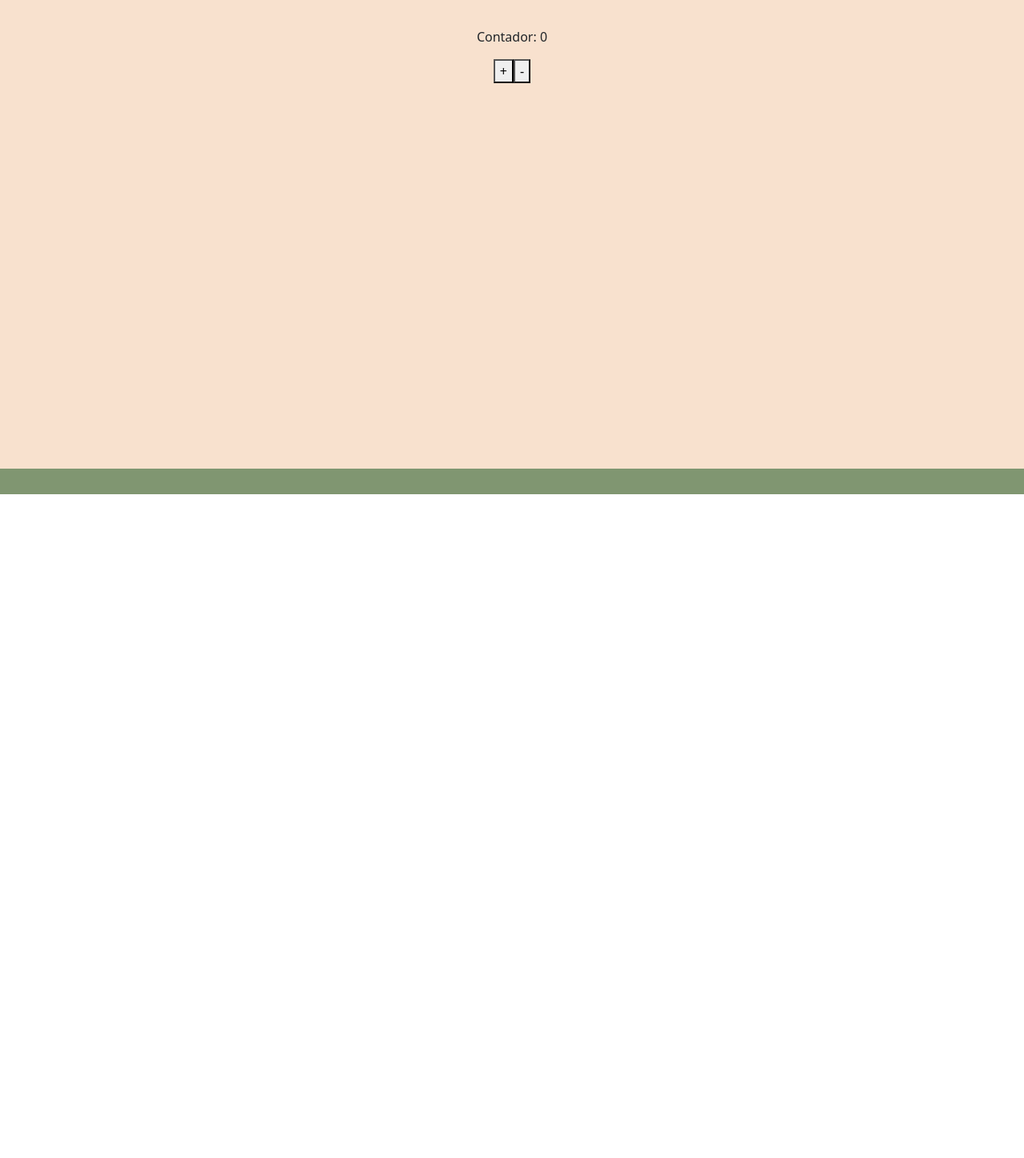
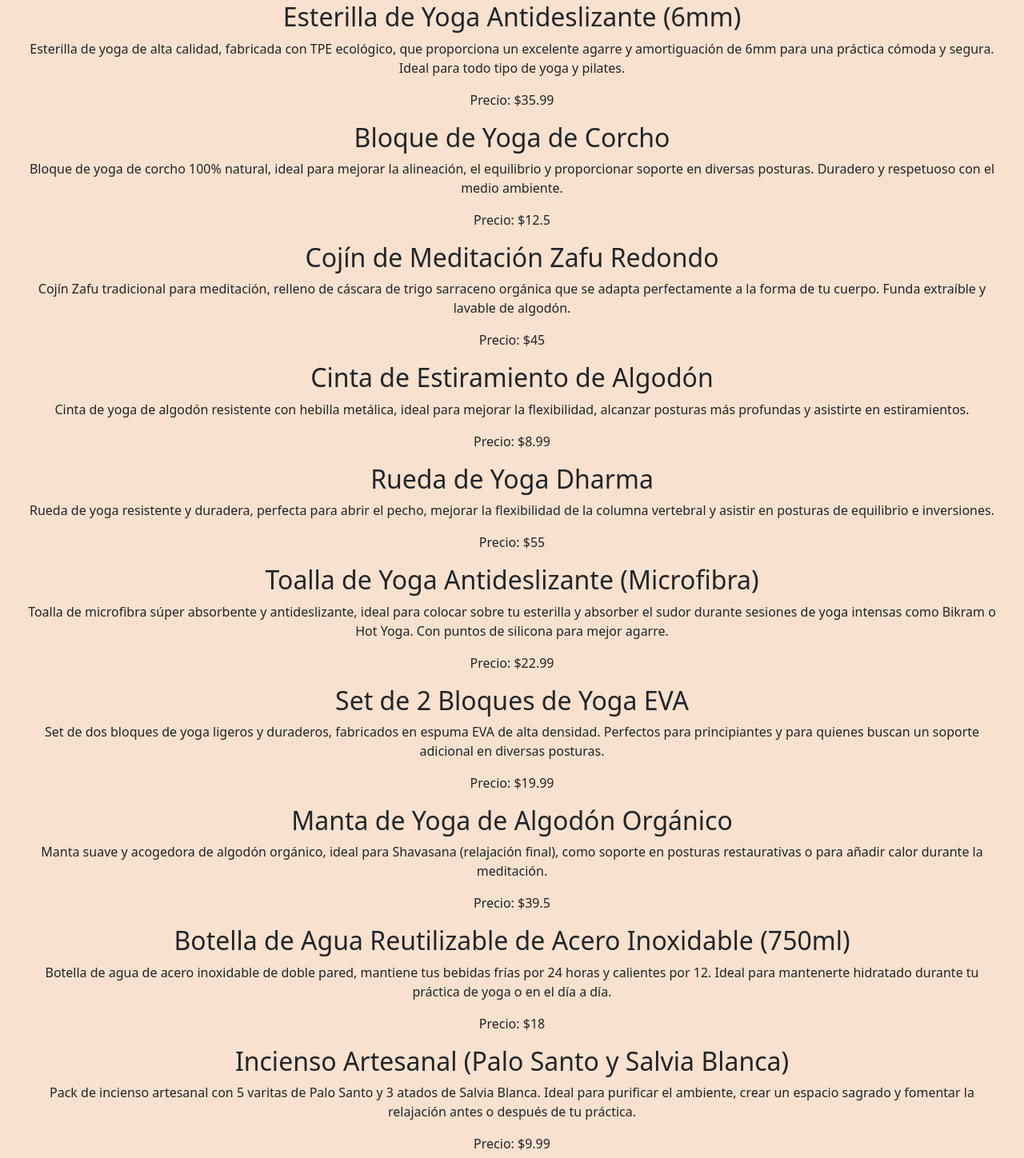
Before and after one commit to pepeluquet/react-1ra-entrega, a React (Vite) app: page / in a window 1280 px wide. Shown: the part 182-1630 px from the top of the page at 80% size. Before the commit the page ends 800 px from the top, so only its background shows below. Built offline with nearby package versions, Linux system fonts and the light colour scheme.

Commit message:
productos

```diff
--- a/src/components/Counter.jsx
+++ b/src/components/Counter.jsx
@@ -1,7 +1,7 @@
 import { useState } from "react";
 
 function Counter() {
-  const [count, setCount] = useState(0);
+  const [count, setCount] = useState(0)
 
   return (
     <div>
@@ -12,4 +12,4 @@ function Counter() {
   );
 }
 
-export default Counter;
+export default Counter
--- a/src/components/ItemListContainer.jsx
+++ b/src/components/ItemListContainer.jsx
@@ -1,10 +1,97 @@
-import './style.css'
+const productos = [
+  {
+    "id": "1",
+    "nombre": "Esterilla de Yoga Antideslizante (6mm)",
+    "categoria": "Esterillas",
+    "precio": 35.99,
+    "descripcion": "Esterilla de yoga de alta calidad, fabricada con TPE ecológico, que proporciona un excelente agarre y amortiguación de 6mm para una práctica cómoda y segura. Ideal para todo tipo de yoga y pilates.",
+    "url_imagen": ""
+  },
+  {
+    "id": "2",
+    "nombre": "Bloque de Yoga de Corcho",
+    "categoria": "Accesorios",
+    "precio": 12.50,
+    "descripcion": "Bloque de yoga de corcho 100% natural, ideal para mejorar la alineación, el equilibrio y proporcionar soporte en diversas posturas. Duradero y respetuoso con el medio ambiente.",
+    "url_imagen": ""
+  },
+  {
+    "id": "3",
+    "nombre": "Cojín de Meditación Zafu Redondo",
+    "categoria": "Cojines y Bancos",
+    "precio": 45.00,
+    "descripcion": "Cojín Zafu tradicional para meditación, relleno de cáscara de trigo sarraceno orgánica que se adapta perfectamente a la forma de tu cuerpo. Funda extraíble y lavable de algodón.",
+    "url_imagen": ""
+  },
+  {
+    "id": "4",
+    "nombre": "Cinta de Estiramiento de Algodón",
+    "categoria": "Accesorios",
+    "precio": 8.99,
+    "descripcion": "Cinta de yoga de algodón resistente con hebilla metálica, ideal para mejorar la flexibilidad, alcanzar posturas más profundas y asistirte en estiramientos.",
+    "url_imagen": ""
+  },
+  {
+    "id": "5",
+    "nombre": "Rueda de Yoga Dharma",
+    "categoria": "Accesorios",
+    "precio": 55.00,
+    "descripcion": "Rueda de yoga resistente y duradera, perfecta para abrir el pecho, mejorar la flexibilidad de la columna vertebral y asistir en posturas de equilibrio e inversiones.",
+    "url_imagen": ""
+  },
+  {
+    "id": "6",
+    "nombre": "Toalla de Yoga Antideslizante (Microfibra)",
+    "categoria": "Accesorios",
+    "precio": 22.99,
+    "descripcion": "Toalla de microfibra súper absorbente y antideslizante, ideal para colocar sobre tu esterilla y absorber el sudor durante sesiones de yoga intensas como Bikram o Hot Yoga. Con puntos de silicona para mejor agarre.",
+    "url_imagen": ""
+  },
+  {
+    "id": "7",
+    "nombre": "Set de 2 Bloques de Yoga EVA",
+    "categoria": "Accesorios",
+    "precio": 19.99,
+    "descripcion": "Set de dos bloques de yoga ligeros y duraderos, fabricados en espuma EVA de alta densidad. Perfectos para principiantes y para quienes buscan un soporte adicional en diversas posturas.",
+    "url_imagen": ""
+  },
+  {
+    "id": "8",
+    "nombre": "Manta de Yoga de Algodón Orgánico",
+    "categoria": "Mantas",
+    "precio": 39.50,
+    "descripcion": "Manta suave y acogedora de algodón orgánico, ideal para Shavasana (relajación final), como soporte en posturas restaurativas o para añadir calor durante la meditación.",
+    "url_imagen": ""
+  },
+  {
+    "id": "9",
+    "nombre": "Botella de Agua Reutilizable de Acero Inoxidable (750ml)",
+    "categoria": "Accesorios",
+    "precio": 18.00,
+    "descripcion": "Botella de agua de acero inoxidable de doble pared, mantiene tus bebidas frías por 24 horas y calientes por 12. Ideal para mantenerte hidratado durante tu práctica de yoga o en el día a día.",
+    "url_imagen": ""
+  },
+  {
+    "id": "10",
+    "nombre": "Incienso Artesanal (Palo Santo y Salvia Blanca)",
+    "categoria": "Bienestar",
+    "precio": 9.99,
+    "descripcion": "Pack de incienso artesanal con 5 varitas de Palo Santo y 3 atados de Salvia Blanca. Ideal para purificar el ambiente, crear un espacio sagrado y fomentar la relajación antes o después de tu práctica.",
+    "url_imagen": ""
+  }
+];
 
 function ItemListContainer({ titulo }) {
     return (
         <section className="item-list-container">
             <h1>{titulo}</h1>
-            {/* futuro catálogo de productos */}
+            {productos.map(producto => (
+                <div key={producto.id} className="item">
+                    <h2>{producto.nombre}</h2>
+                    <p>{producto.descripcion}</p>
+                    <p>Precio: ${producto.precio}</p>
+                </div>
+            ))}
         </section>
     )
 }
```
